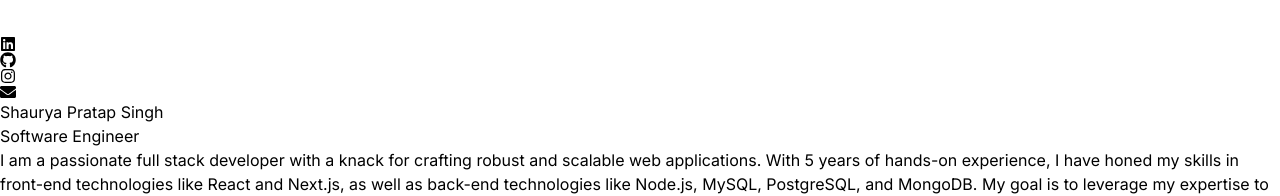
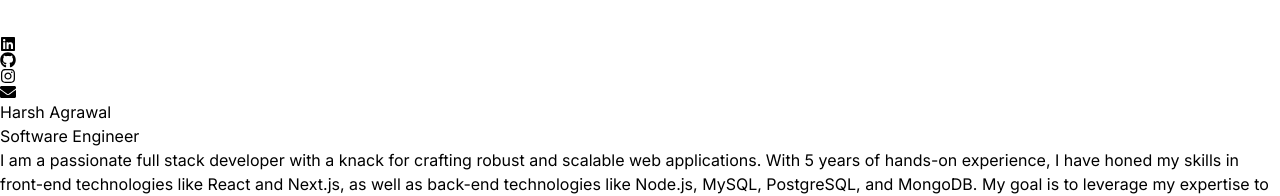
Before and after one commit to Harsh-agrawal369/Portfolio, a React (Vite) app: page / in a window 1280 px wide. Shown: the top 196 px of the page. Built offline with nearby package versions, Linux system fonts and the light colour scheme; no server answers.

Commit message:
main section fixed

```diff
--- a/src/components/Hero.jsx
+++ b/src/components/Hero.jsx
@@ -18,7 +18,7 @@ const Hero = () => {
                             initial="hidden"
                             animate="visible"
                             className="pb-16 text-6xl font-thin tracking-tight lg:mt-16 lg:text-6xl">
-                            Shaurya Pratap Singh
+                            Harsh Agrawal
                         </motion.h1>
 
                         <motion.span
@@ -33,7 +33,7 @@ const Hero = () => {
                             variants={container(0.6)}
                             initial="hidden"
                             animate="visible"
-                            className="my-2 max-w-xl py-6 font-light">
+                            className="my-2 max-w-4xl py-6 font-light">
                             {HERO_CONTENT}
                         </motion.p>
                     </div>
```
